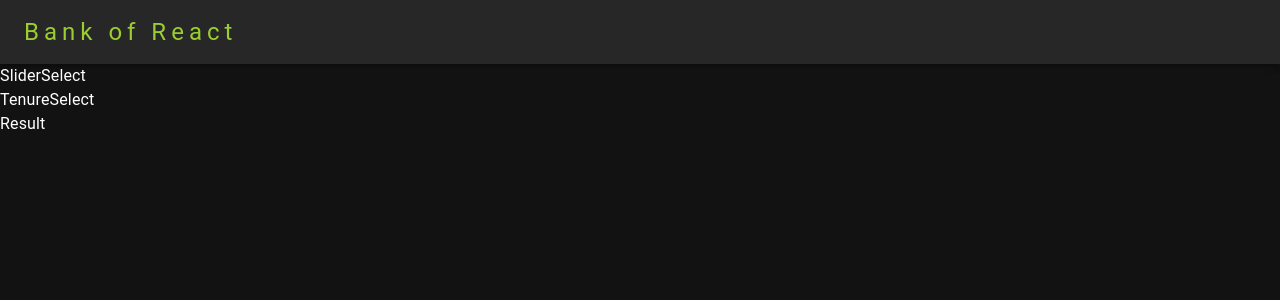
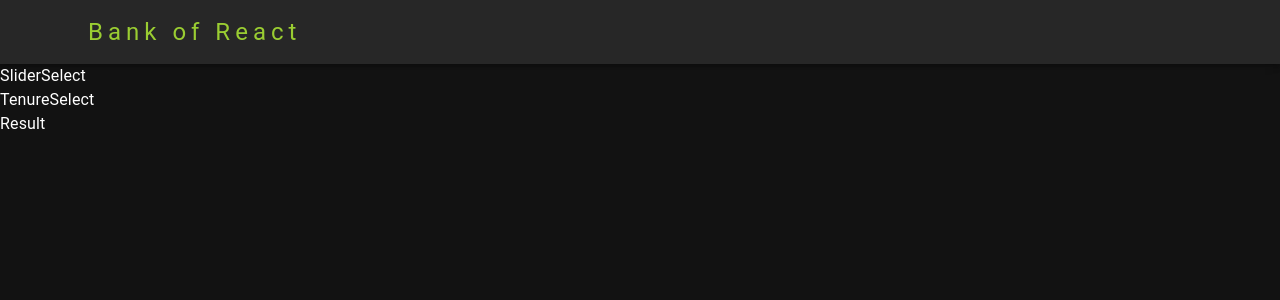
Before and after one commit to SoundaryaKoutharapu/mortgage-calci, a React (Create React App) app: page / in a window 1280 px wide. Shown: the top 300 px of the page. Built offline with nearby package versions, Linux system fonts and the light colour scheme.

Commit message:
MUI container

```diff
--- a/src/components/Navbar.js
+++ b/src/components/Navbar.js
@@ -1,15 +1,18 @@
 import AppBar from '@mui/material/AppBar';
 import Toolbar from '@mui/material/Toolbar';
 import Typography from '@mui/material/Typography';
+import Container from '@mui/material/Container';
 
 const NavBar = () => {
   return (
     <AppBar position="static">
-      <Toolbar>
-        <Typography variant="h5" component="div" sx={{ color: 'yellowgreen' }}>
-          Bank of React
-        </Typography>
-      </Toolbar>
+      <Container maxWidth="lg">
+        <Toolbar>
+          <Typography variant="h5" component="div" sx={{ color: 'yellowgreen' }}>
+            Bank of React
+          </Typography>
+        </Toolbar>
+      </Container>
     </AppBar>
   )
 }
```
